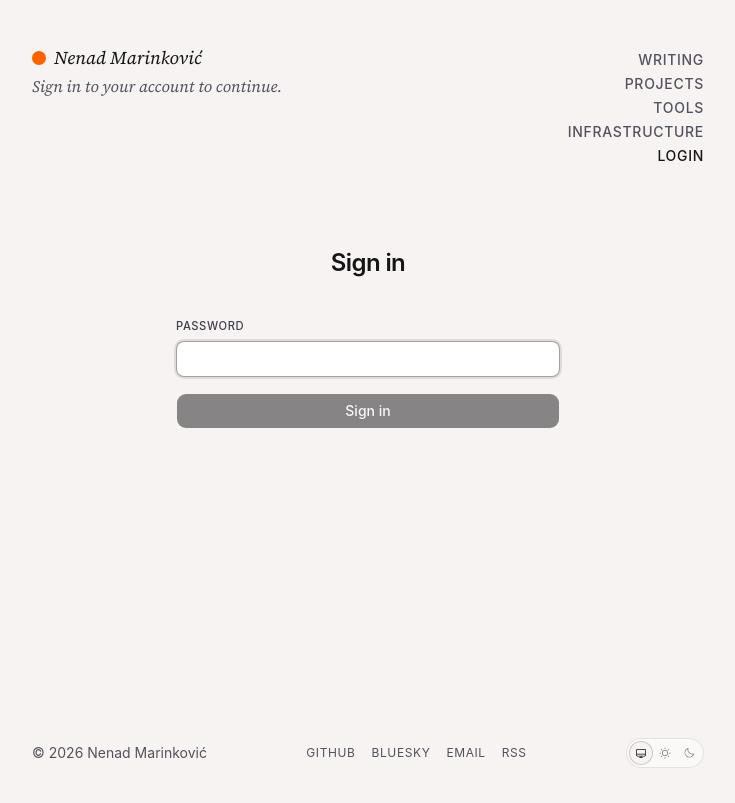
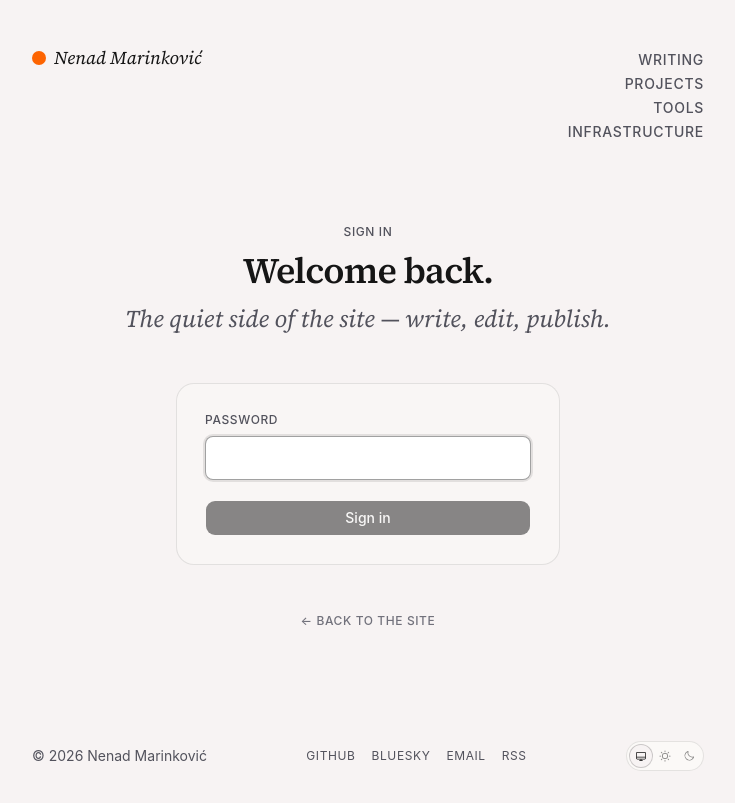
Before and after one commit to nenadmarinkovic/home, a Next.js app: page /login in a window 1280 px wide. Shown: the whole page, without its empty margins (272-1007 px from the left). Built offline with nearby package versions, Linux system fonts and the light colour scheme; no server answers.

Commit message:
Refactor login form and page layout, enhance accessibility, and update password hashing output

```diff
--- a/app/login/login-form.tsx
+++ b/app/login/login-form.tsx
@@ -1,6 +1,6 @@
 "use client";
 
-import { useRouter, useSearchParams } from "next/navigation";
+import { useRouter } from "next/navigation";
 import { useState, useTransition } from "react";
 
 import { Button } from "@/components/ui/button";
@@ -18,7 +18,6 @@ function safeRedirectTarget(raw: string | null): string {
 
 export function LoginForm() {
   const router = useRouter();
-  const params = useSearchParams();
   const [password, setPassword] = useState("");
   const [error, setError] = useState<string | null>(null);
   const [pending, startTransition] = useTransition();
@@ -37,7 +36,8 @@ export function LoginForm() {
       return;
     }
     startTransition(() => {
-      const from = safeRedirectTarget(params.get("from"));
+      const fromParam = new URLSearchParams(window.location.search).get("from");
+      const from = safeRedirectTarget(fromParam);
       router.push(from);
       router.refresh();
     });
@@ -46,10 +46,12 @@ export function LoginForm() {
   return (
     <form
       onSubmit={onSubmit}
-      className="flex w-full max-w-sm flex-col gap-4 self-center font-sans"
+      className="flex w-full max-w-sm flex-col gap-5 self-center rounded-2xl border border-foreground/10 bg-card/60 p-6 font-sans sm:p-7"
     >
-      <div className="flex flex-col gap-1.5">
-        <Label htmlFor="password">Password</Label>
+      <div className="flex flex-col gap-2">
+        <Label htmlFor="password" className="text-xs font-medium uppercase tracking-wider text-zinc-600 dark:text-zinc-400">
+          Password
+        </Label>
         <Input
           id="password"
           type="password"
@@ -58,10 +60,14 @@ export function LoginForm() {
           required
           value={password}
           onChange={(e) => setPassword(e.target.value)}
+          className="h-11 text-base"
         />
       </div>
       {error && (
-        <p role="alert" className="text-sm text-[#fd6401]">
+        <p
+          role="alert"
+          className="rounded-md bg-[#fd6401]/10 px-3 py-2 text-sm text-[#fd6401]"
+        >
           {error}
         </p>
       )}
@@ -69,6 +75,7 @@ export function LoginForm() {
         type="submit"
         size="lg"
         disabled={Boolean(pending) || password.length === 0}
+        className="w-full"
       >
         {pending ? "Signing in…" : "Sign in"}
       </Button>
--- a/app/login/page.tsx
+++ b/app/login/page.tsx
@@ -1,23 +1,35 @@
 import type { Metadata } from "next";
-import { Suspense } from "react";
+import Link from "next/link";
 
 import { LoginForm } from "./login-form";
 
 export const metadata: Metadata = {
   title: "Login",
-  description: "Sign in to your account to continue.",
+  description: "Sign in to write, edit, and publish.",
   robots: { index: false, follow: false },
 };
 
 export default function LoginPage() {
   return (
-    <main className="flex flex-1 flex-col items-start gap-10 py-20 font-sans">
-      <h1 className="self-center text-2xl font-semibold leading-tight tracking-tight text-foreground">
-        Sign in
-      </h1>
-      <Suspense>
-        <LoginForm />
-      </Suspense>
+    <main className="flex flex-1 flex-col items-start gap-12 py-20">
+      <hgroup className="max-w-prose self-center space-y-3 text-center">
+        <p className="font-sans text-xs font-medium uppercase tracking-wider text-zinc-600 dark:text-zinc-400">
+          Sign in
+        </p>
+        <h1 className="font-serif text-4xl font-semibold leading-[1.05] tracking-tight text-pretty">
+          Welcome back.
+        </h1>
+        <p className="font-serif text-2xl italic leading-snug text-zinc-600 dark:text-zinc-400">
+          The quiet side of the site — write, edit, publish.
+        </p>
+      </hgroup>
+      <LoginForm />
+      <Link
+        href="/"
+        className="self-center font-sans text-xs font-medium uppercase tracking-wider text-zinc-500 transition-colors hover:text-foreground dark:text-zinc-500"
+      >
+        ← Back to the site
+      </Link>
     </main>
   );
 }
--- a/components/header-bio.tsx
+++ b/components/header-bio.tsx
@@ -9,7 +9,6 @@ const bios: Record<string, string> = {
   "/projects": "An incomplete log of things I’ve built and shipped over the years.",
   "/tools": "Software I use every day, and a few I built myself.",
   "/infrastructure": "How this site is hosted, built, and put together.",
-  "/login": "Sign in to your account to continue.",
   "/admin": "Everything written, drafted, and published.",
 };
 
--- a/components/header-nav.tsx
+++ b/components/header-nav.tsx
@@ -27,7 +27,7 @@ export function HeaderNav() {
   }
 
   const authItem = getAuthNavItem(authed);
-  const authActive = isNavActive(pathname, authItem.href);
+  const authActive = authItem ? isNavActive(pathname, authItem.href) : false;
 
   return (
     <nav className="hidden flex-col items-end font-sans text-sm font-medium uppercase tracking-wider text-zinc-600 md:flex dark:text-zinc-400">
@@ -47,6 +47,7 @@ export function HeaderNav() {
           </Link>
         );
       })}
+      {authItem && (
         <Link
           href={authItem.href}
           aria-current={authActive ? "page" : undefined}
@@ -57,6 +58,7 @@ export function HeaderNav() {
         >
           {authItem.label}
         </Link>
+      )}
     </nav>
   );
 }
--- a/components/mobile-menu.tsx
+++ b/components/mobile-menu.tsx
@@ -43,7 +43,7 @@ export function MobileMenu() {
   const pathname = usePathname();
   const authed = useAuthed();
   const authItem = getAuthNavItem(authed);
-  const authActive = isNavActive(pathname, authItem.href);
+  const authActive = authItem ? isNavActive(pathname, authItem.href) : false;
   const [open, setOpen] = useState(false);
 
   useEffect(() => {
@@ -100,6 +100,7 @@ export function MobileMenu() {
                   </Link>
                 );
               })}
+              {authItem && (
                 <Link
                   href={authItem.href}
                   aria-current={authActive ? "page" : undefined}
@@ -110,6 +111,7 @@ export function MobileMenu() {
                 >
                   {authItem.label}
                 </Link>
+              )}
             </nav>
             <div className="mt-auto flex flex-col gap-5 border-t border-foreground/10 pt-8">
               <p className="font-sans text-xs font-medium uppercase tracking-wider text-zinc-600 dark:text-zinc-400">
--- a/components/nav-items.ts
+++ b/components/nav-items.ts
@@ -10,14 +10,8 @@ export const baseNavItems: NavItem[] = [
   { href: "/infrastructure", label: "Infrastructure" },
 ];
 
-export function getAuthNavItem(authed: boolean): NavItem {
-  return authed
-    ? { href: "/admin", label: "Admin" }
-    : { href: "/login", label: "Login" };
-}
-
-export function getNavItems(authed: boolean): NavItem[] {
-  return [...baseNavItems, getAuthNavItem(authed)];
+export function getAuthNavItem(authed: boolean): NavItem | null {
+  return authed ? { href: "/admin", label: "Admin" } : null;
 }
 
 export function isNavActive(pathname: string, href: string) {
--- a/scripts/hash-password.mjs
+++ b/scripts/hash-password.mjs
@@ -28,4 +28,7 @@ if (!password) {
   console.error("Empty password");
   process.exit(1);
 }
-console.log(hash(password));
+const value = hash(password);
+const envEscaped = value.replace(/\$/g, "\\$");
+console.error("Paste this line into .env.local (note the escaped $):\n");
+console.log(`ADMIN_PASSWORD_HASH=${envEscaped}`);
```
Lines whose indentation alone changed are shown as unchanged.
